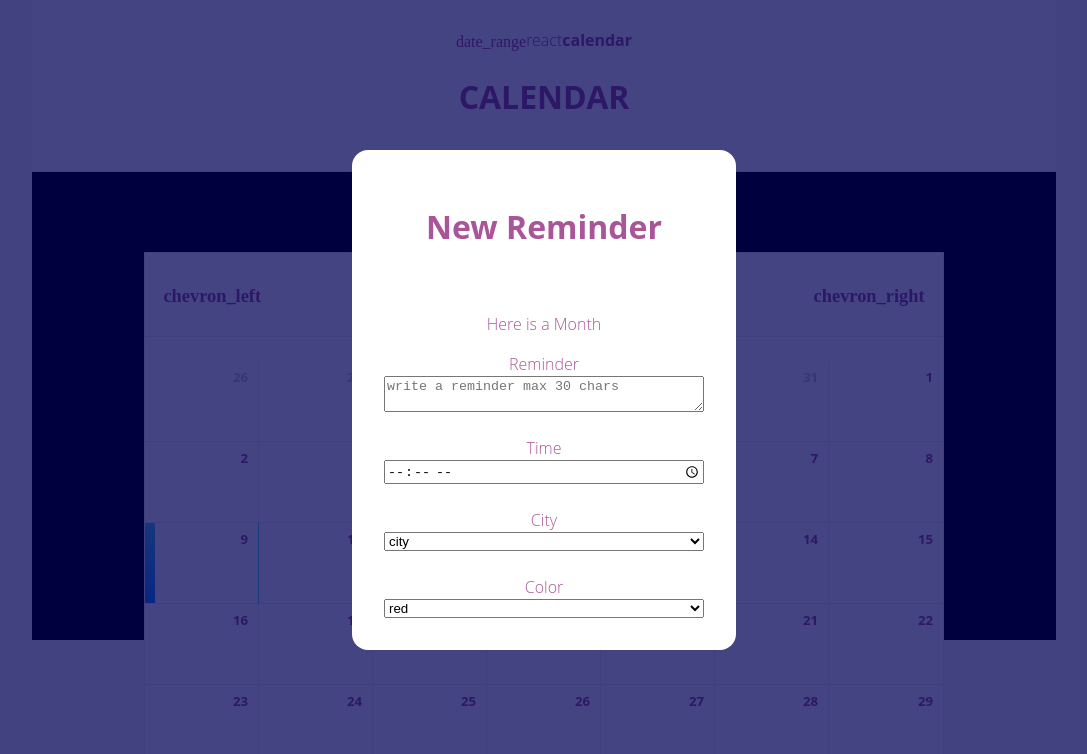
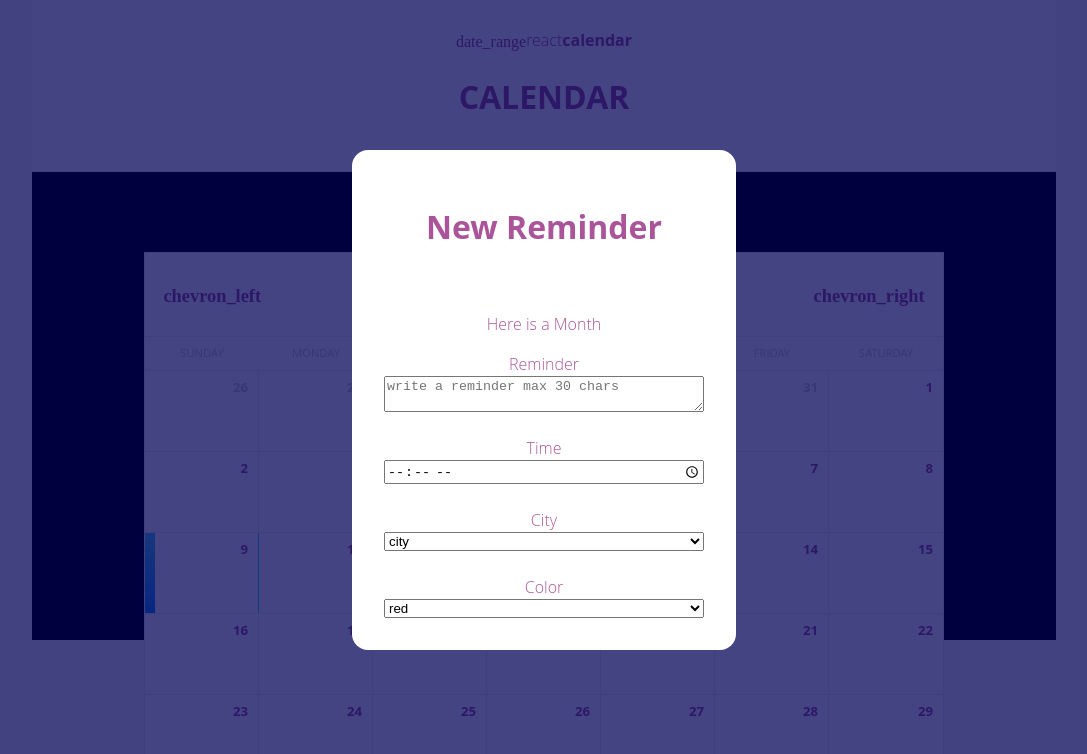
Before and after one commit to cuauhtlahuac/calendar, a React (Create React App) app in the folder calendar/: page / in a window 1280 px wide. Shown: the top 754 px of the page, without its empty margins (96-1183 px from the left). Built offline with nearby package versions, Linux system fonts and the light colour scheme.

Commit message:
show week texts

```diff
--- a/calendar/src/components/calendar/Calendar.jsx
+++ b/calendar/src/components/calendar/Calendar.jsx
@@ -38,7 +38,7 @@ const Calendar = (props) => {
     }
 
 	function renderDays() {
-		const dateFormat = 'dddd';
+		const dateFormat = 'EEEE';
 		const days = [];
 		let startDate = startOfWeek(date);
 		for (let i = 0; i < 7; i++) {
@@ -104,7 +104,7 @@ const Calendar = (props) => {
 	return (
 		<div className="calendar">
 			<div>{renderHeader()}</div>
-			<div>{date.getDate()}</div>
+			<div>{renderDays()}</div>
 			<div>{renderCells()}</div>
 		</div>
 	);
```
